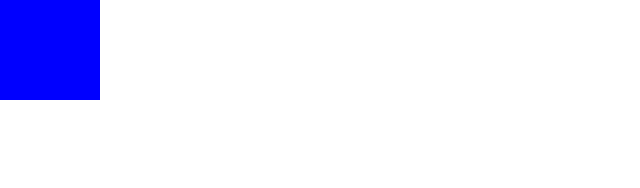
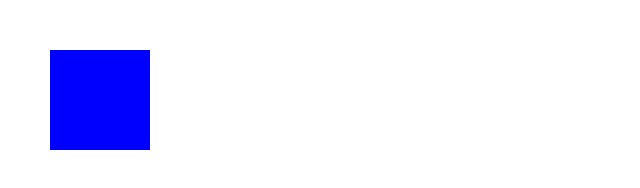
Before and after one commit to rych182/emir, a plain HTML site: page index.html in a window 1280 px wide. Shown: the whole page, without its empty margins (0-640 px from the left). Drawn offline with nearby package versions, Linux system fonts and the light colour scheme.

Commit message:
movi el cuadrado

```diff
--- a/index.html
+++ b/index.html
@@ -9,6 +9,8 @@
 			width: 100px;
 			height: 100px;
 			background-color: blue;
+			margin-left: 50px;
+			margin-top: 50px;
 		}
 	</style>
 
```
